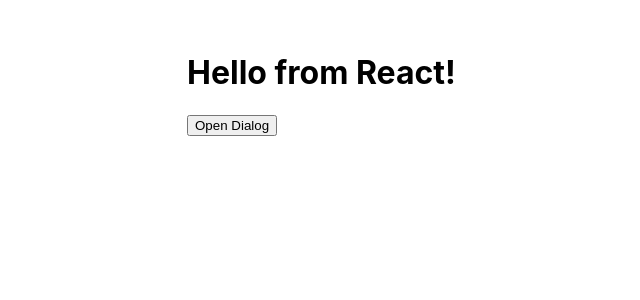
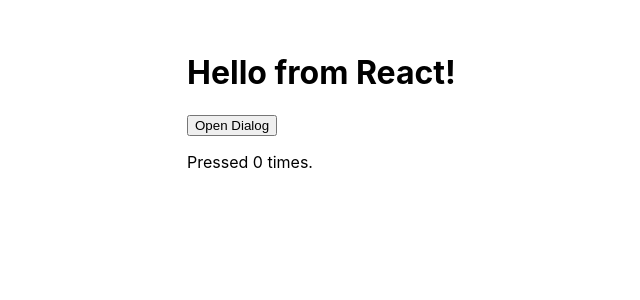
Before and after one commit to uuyu-g/outliner, a React (Vite) app: page / in a window 1280 px wide. Shown: the top 300 px of the page, without its empty margins (149-789 px from the left). Built offline with nearby package versions, Linux system fonts and the light colour scheme.

Commit message:
hotkeyのサンプル追加

```diff
--- a/src/app.tsx
+++ b/src/app.tsx
@@ -1,5 +1,13 @@
 import { useState } from 'react';
 import { createRoot } from 'react-dom/client';
+import { useHotkeys } from 'react-hotkeys-hook';
+
+const ExampleComponent = () => {
+  const [count, setCount] = useState(0);
+  useHotkeys('mod+k', () => setCount(count + 1), [count]);
+
+  return <p>Pressed {count} times.</p>;
+};
 
 function App() {
   const [text, setText] = useState('');
@@ -15,6 +23,7 @@ function App() {
       <h1>Hello from React!</h1>
       <button onClick={handleClick}>Open Dialog</button>
       <p>{text}</p>
+      <ExampleComponent />
     </main>
   );
 }
```
